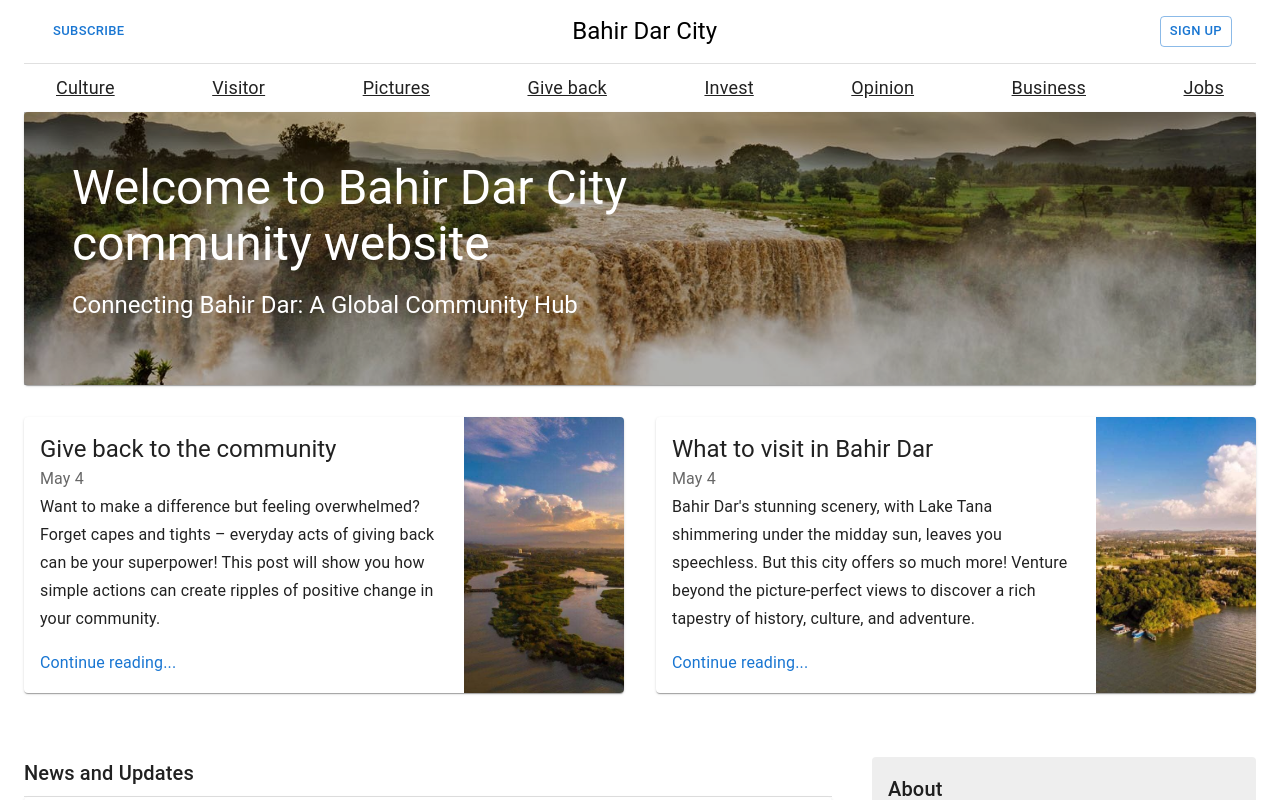
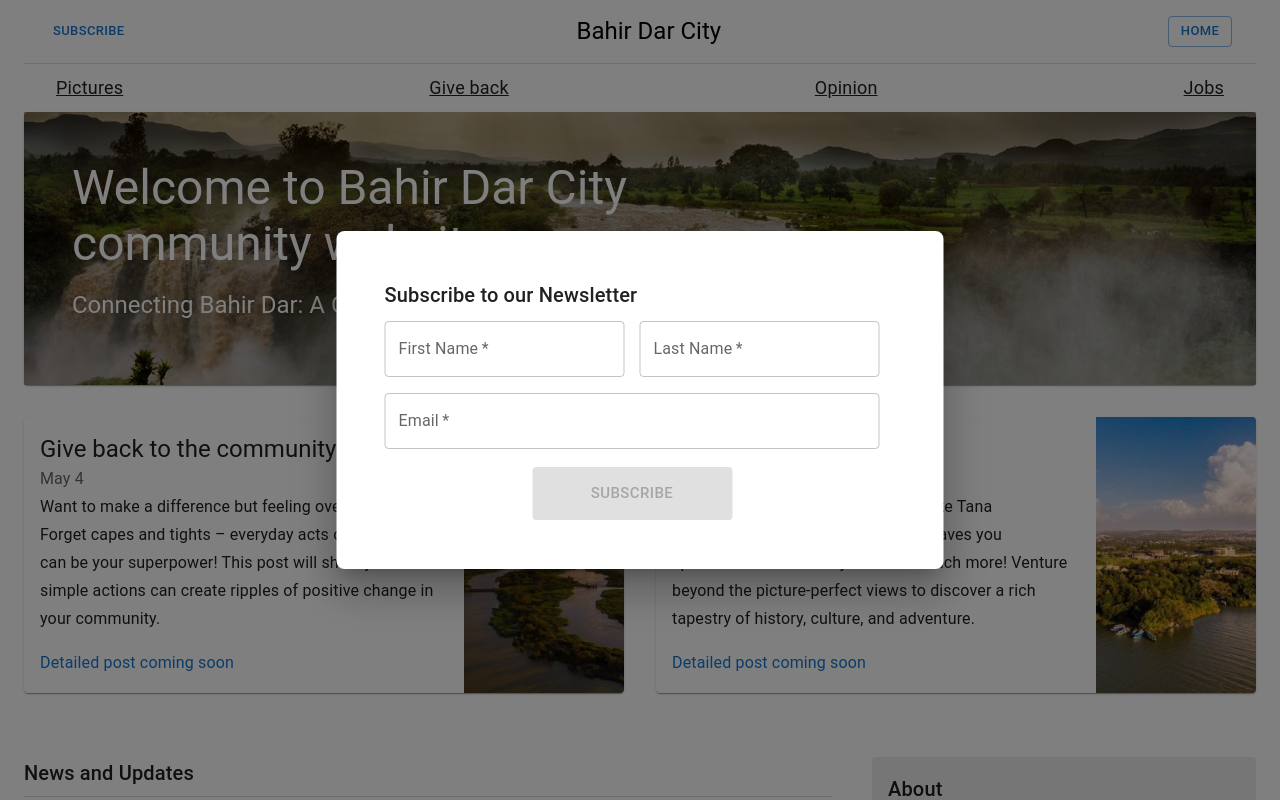
Before and after one commit to Kirubel-Fanta/bahir-dar-city-website, a Next.js app: page / in a window 1280 px wide. Both pictures are taken after a click on the button "SUBSCRIBE". Shown: the top 800 px of the page. Built offline with nearby package versions, Linux system fonts and the light colour scheme.

Commit message:
Subscribtion api

```diff
--- a/package.json
+++ b/package.json
@@ -11,8 +11,10 @@
   "dependencies": {
     "@emotion/react": "^11.11.4",
     "@emotion/styled": "^11.11.5",
+    "@mailchimp/mailchimp_marketing": "^3.0.80",
     "@mui/icons-material": "^5.15.19",
     "@mui/material": "^5.15.19",
+    "axios": "^1.7.2",
     "next": "14.2.3",
     "react": "^18",
     "react-dom": "^18"
--- a/src/app/components/FeaturedPost.js
+++ b/src/app/components/FeaturedPost.js
@@ -24,7 +24,7 @@ function FeaturedPost(props) {
               {post.description}
             </Typography>
             <Typography variant="subtitle1" color="primary">
-              Continue reading...
+              Detailed post coming soon
             </Typography>
           </CardContent>
           <CardMedia
--- a/src/app/components/Header.js
+++ b/src/app/components/Header.js
@@ -1,16 +1,85 @@
-import PropTypes from 'prop-types';
-import Toolbar from '@mui/material/Toolbar';
-import Button from '@mui/material/Button';
-import Typography from '@mui/material/Typography';
-import Link from '@mui/material/Link';
+"use client";
+import React, { useState } from "react";
+import PropTypes from "prop-types";
+import Toolbar from "@mui/material/Toolbar";
+import Button from "@mui/material/Button";
+import Typography from "@mui/material/Typography";
+import Link from "@mui/material/Link";
+import Box from "@mui/material/Box";
+import Modal from "@mui/material/Modal";
+import TextField from "@mui/material/TextField";
+import Grid from "@mui/material/Grid";
+
+const style = {
+  position: "absolute",
+  top: "50%",
+  left: "50%",
+  transform: "translate(-50%, -50%)",
+  maxWidth: "calc(100vw - 40px)", // Set max-width based on viewport width
+  maxHeight: "calc(100vh - 80px)", // Set max-height based on viewport height
+  bgcolor: "background.paper",
+  boxShadow: 24,
+  p: 6,
+  borderRadius: 2,
+  overflowY: "auto",
+};
 
 function Header(props) {
   const { sections, title } = props;
+  const [open, setOpen] = useState(false);
+  const [email, setEmail] = useState("")
+  const [firstName, setFirstName] = useState("");
+  const [lastName, setLastName] = useState("");
+  const [county, setCounty] = useState("");
+
+  const handleOpen = () => setOpen(true);
+  const handleClose = () => setOpen(false);
+
+  const handleSubmit = async (e) => {
+    e.preventDefault();
+
+    try {
+      const data = {
+        email,
+        firstName,
+        lastName,
+        address: county,
+      };
+
+      fetch("/api/newsletter", {
+        method: "POST",
+        body: JSON.stringify(data),
+      })
+        .then((res) => res.json())
+        .then((data) => {
+          console.log({ data });
+          clearModal()
+        })
+        .catch((error) => {
+          clearModal()
+          console.error("something went wrong", error);
+        });
+    } catch (error) {
+      clearModal()
+      console.error("something went wrong", error);
+    }
+  };
+
+  const clearModal = () => {
+    setOpen(false);
+    setEmail('')
+    setFirstName('')
+    setLastName('')
+  }
+
+  const isAllFieldsFilled = firstName && lastName && email;
 
   return (
     <div>
-      <Toolbar sx={{ borderBottom: 1, borderColor: 'divider' }}>
-        <Button size="small">Subscribe</Button>
+      <Toolbar sx={{ borderBottom: 1, borderColor: "divider" }}>
+        <Button size="small" onClick={handleOpen}>
+          Subscribe
+        </Button>
         <Typography
           component="h2"
           variant="h5"
@@ -19,23 +88,20 @@ function Header(props) {
           noWrap
           sx={{ flex: 1 }}
         >
-          <div style={{width: '100px', display: 'contents'}}>
-            <Link href={'/'} style={{color: 'black', textDecoration: 'none'}}>
+          <div style={{ width: "100px", display: "contents" }}>
+            <Link href={"/"} style={{ color: "black", textDecoration: "none" }}>
               {title}
             </Link>
           </div>
         </Typography>
-        {/* <IconButton>
-          <SearchIcon />
-        </IconButton> */}
-        <Button variant="outlined" size="small">
-          Sign up
+        <Button variant="outlined" size="small" href={"/"}>
+          Home
         </Button>
       </Toolbar>
       <Toolbar
         component="nav"
         variant="dense"
-        sx={{ justifyContent: 'space-between', overflowX: 'auto' }}
+        sx={{ justifyContent: "space-between", overflowX: "auto" }}
       >
         {sections.map((section) => (
           <Link
@@ -44,12 +110,91 @@ function Header(props) {
             key={section.title}
             variant="body2"
             href={section.url}
-            sx={{ p: 1, flexShrink: 0, fontSize: 'large'}}
+            sx={{ p: 1, flexShrink: 0, fontSize: "large" }}
           >
             {section.title}
           </Link>
         ))}
       </Toolbar>
+      <Modal
+        open={open}
+        onClose={handleClose}
+        aria-labelledby="modal-modal-title"
+        aria-describedby="modal-modal-description"
+      >
+        <Box sx={style}>
+          <Typography
+            variant="h6"
+            id="modal-title"
+            style={{ paddingBottom: "10px" }}
+          >
+            Subscribe to our Newsletter
+          </Typography>
+          <div>
+            <Grid
+              container
+              spacing={2}
+              sx={{ width: "100%", gridTemplateColumns: "1fr", gridTemplateRows: "1fr 1fr 1fr" }}
+              style={{ display: "grid" }}
+            >
+              <Grid item xs={12} style={{display: 'grid', gridTemplateColumns: "1fr 1fr", gap: '15px'}}>
+                <TextField
+                  label="First Name"
+                  fullWidth
+                  name="firstName"
+                  type="text"
+                  variant="outlined"
+                  required
+                  onChange={(e) => setFirstName(e.target.value)}
+                />
+                <TextField
+                  label="Last Name"
+                  fullWidth
+                  name="lastName"
+                  type="text"
+                  variant="outlined"
+                  required
+                  onChange={(e) => setLastName(e.target.value)}
+                />
+              </Grid>
+              {/* <Grid item xs={12}>
+                <TextField
+                  label="County"
+                  fullWidth
+                  name="county"
+                  type="text"
+                  variant="outlined"
+                  onChange={(e) => setCounty(e.target.value)}
+                />
+              </Grid> */}
+              <Grid item xs={12}>
+                <TextField
+                  label="Email"
+                  fullWidth
+                  name="email"
+                  type="email"
+                  variant="outlined"
+                  required
+                  onChange={(e) => setEmail(e.target.value)}
+                />
+              </Grid>
+              <Grid item xs={12} style={{alignSelf: 'center', justifySelf: 'center'}}>
+                <Button
+                  variant="contained"
+                  type="submit"
+                  size="large"
+                  color={isAllFieldsFilled ? "primary" : 'secondary'}
+                  style={{ height: "53px", width: '200px' }}
+                  onClick={e => handleSubmit(e)}
+                  disabled={!isAllFieldsFilled}
+                >
+                  Subscribe
+                </Button>
+              </Grid>
+            </Grid>
+          </div>
+        </Box>
+      </Modal>
     </div>
   );
 }
@@ -59,7 +204,7 @@ Header.propTypes = {
     PropTypes.shape({
       title: PropTypes.string.isRequired,
       url: PropTypes.string.isRequired,
-    }),
+    })
   ).isRequired,
   title: PropTypes.string.isRequired,
 };
--- a/src/app/layout.js
+++ b/src/app/layout.js
@@ -8,19 +8,19 @@ import Container from "@mui/material/Container";
 const inter = Inter({ subsets: ["latin"] });
 
 export const metadata = {
-  title: "Create Next App",
-  description: "Generated by create next app",
+  title: "Bahir Dar City Website",
+  description: "Bahir Dar City Website",
 };
 
 export default function RootLayout({ children }) {
   const sections = [
-    { title: "Culture", url: "/comingsoon" },
-    { title: "Visitor", url: "/comingsoon" },
+    // { title: "Culture", url: "/comingsoon" },
+    // { title: "Visitor", url: "/comingsoon" },
     { title: "Pictures", url: "/pictures" },
     { title: "Give back", url: "/comingsoon" },
-    { title: "Invest", url: "/comingsoon" },
+    // { title: "Invest", url: "/comingsoon" },
     { title: "Opinion", url: "/comingsoon" },
-    { title: "Business", url: "/comingsoon" },
+    // { title: "Business", url: "/comingsoon" },
     { title: "Jobs", url: "/comingsoon" },
   ];
 
--- /dev/null
+++ b/src/pages/api/newsletter.js
@@ -0,0 +1,43 @@
+import mailchimp from "@mailchimp/mailchimp_marketing";
+
+mailchimp.setConfig({
+  apiKey: '5cc3907d6d6d24aac79a36bc8f41de67-us17',
+  server: "us17",
+});
+
+export default async function handler(req, res) {
+  if (req.method === "POST") {
+    const requestBody = req.body;
+    const requestBodyJson = JSON.parse(requestBody)
+    const { email = "", firstName = "", lastName = "", address = "" } = requestBodyJson
+
+    if (!email) {
+      res.status(404).json({ error: "Email field not found" });
+    } else {
+      try {
+        const response = await mailchimp.lists.addListMember("c04aaf5e55", {
+          email_address: email,
+          status: "subscribed",
+          merge_fields: {
+            FNAME: firstName, // Add first name
+            LNAME: lastName,  // Add last name
+          },
+        });
+        console.log(response);
+        res.status(200).json({ email, firstName, lastName, address });
+      } catch (error) {
+        // Check for Mailchimp API errors
+        if (error.response && error.response.statusCode === 400) {
+          const errorBody = JSON.parse(error.response.text);
+          res.status(400).json({ error: errorBody.detail, title: errorBody.title }); // User-friendly message
+        } else {
+          console.error("Error adding member to Mailchimp:", error);
+          res.status(500).json({ error: "Something went wrong" }); // Generic error message
+        }
+      }
+    }
+    console.log({ requestBodyJson });
+  } else {
+    res.send(":(")
+  }
+}
```
Also changed, not shown: src/app/pictures/page.js (+26 -0 lines), 1 other file (tests, documents, lock files or other folders).
